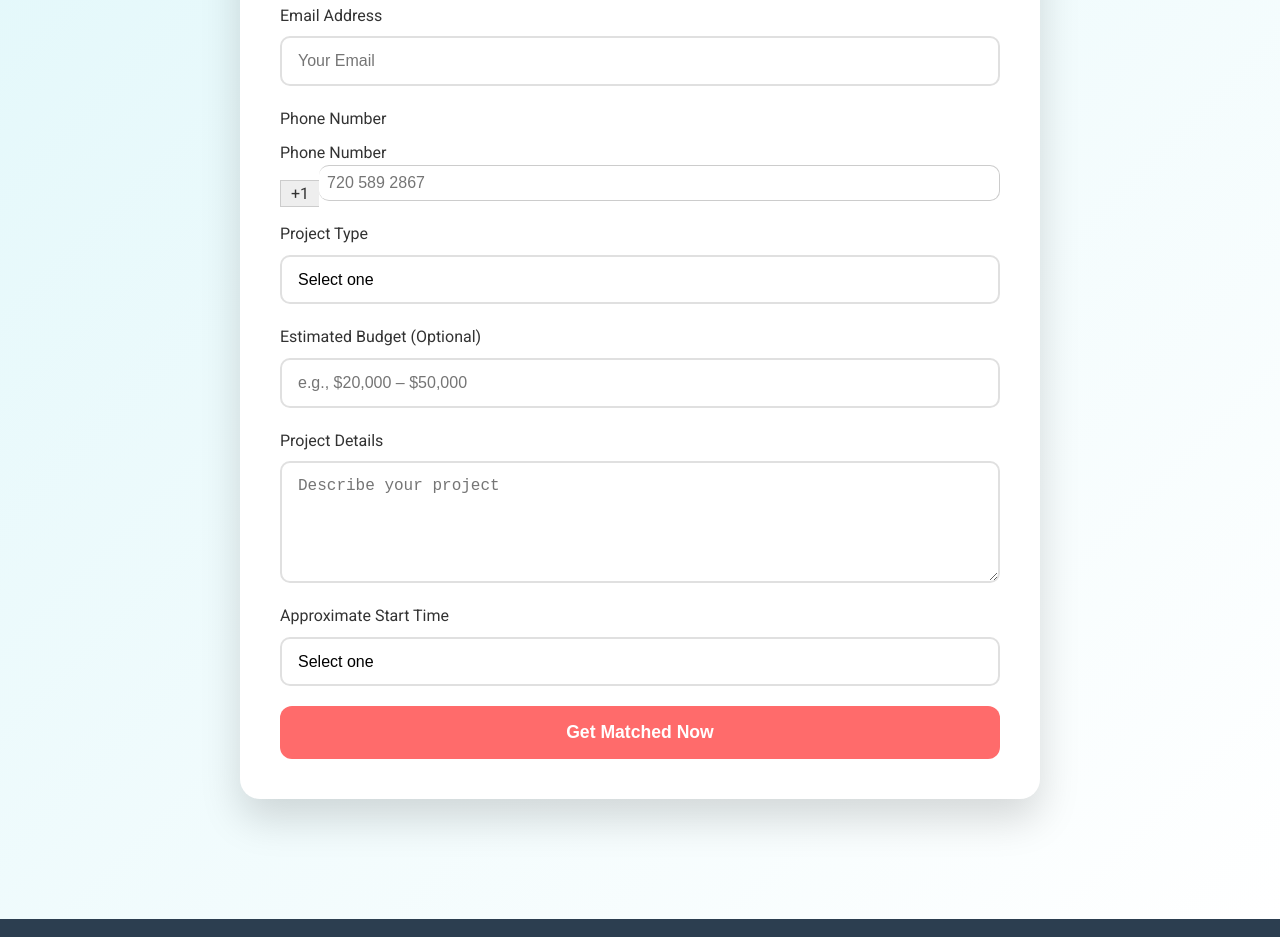
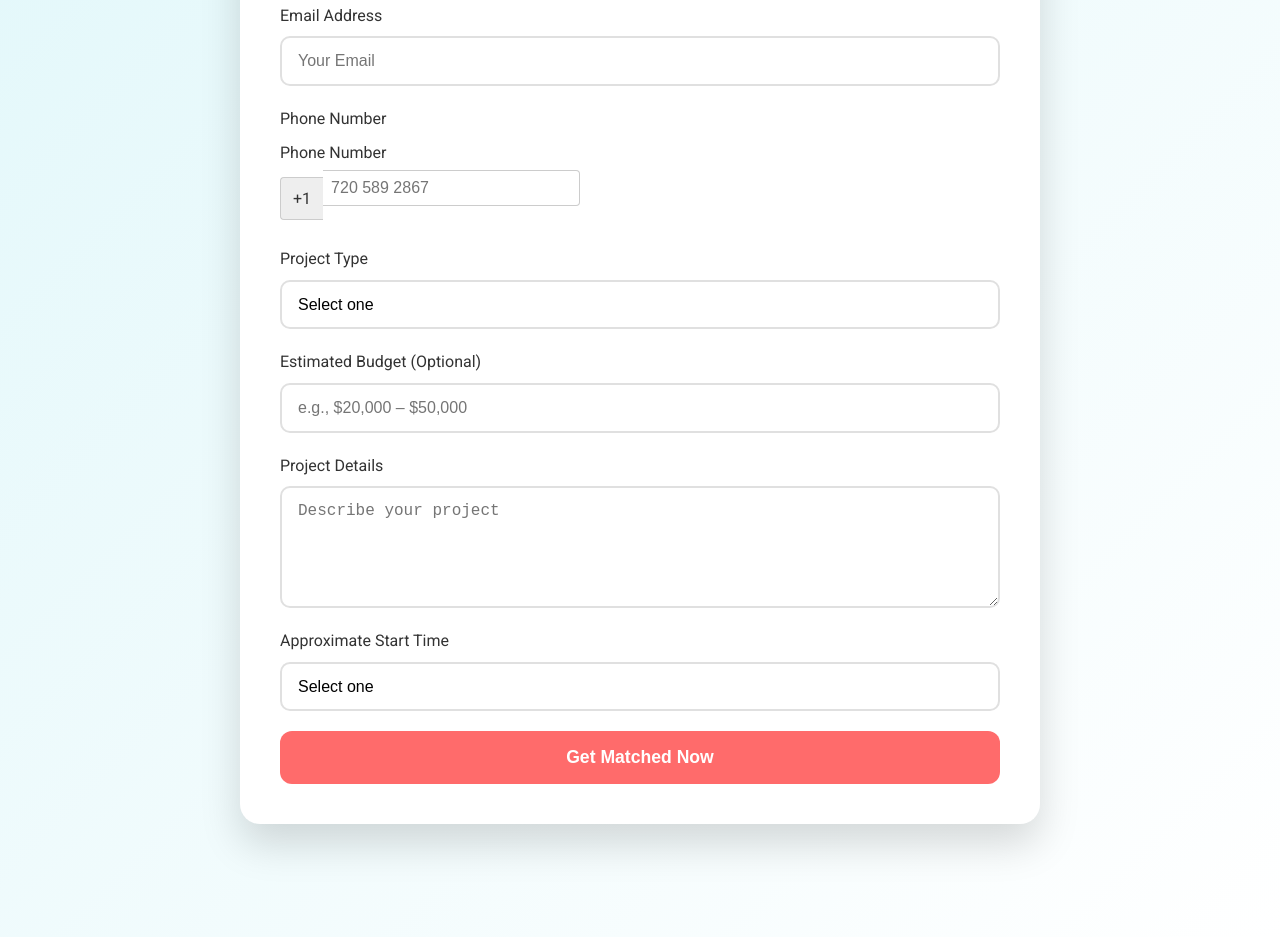
Before and after one commit to argcheeneh/homeprojectconnect, a plain HTML site: page index.html in a window 1280 px wide. Shown: the part 897-1834 px from the top of the page. Drawn offline with Linux system fonts and the light colour scheme.

Commit message:
Update index.html

```diff
--- a/index.html
+++ b/index.html
@@ -37,10 +37,10 @@
 
             <!-- Phone -->
             <label for="phone">Phone Number</label>
-            <div class="form-group">
-  <label for="phone">Phone Number</label>
-  <div style="display:flex; align-items:center;">
-    <span style="padding:0 10px; background:#eee; border:1px solid #ccc; border-right:none;">+1</span>
+    <div class="form-group" style="margin-bottom:20px;">
+  <label for="phone" style="display:block; margin-bottom:5px;">Phone Number</label>
+  <div style="display:flex; align-items:center; max-width:300px;">
+    <span style="padding:8px 12px; background:#eee; border:1px solid #ccc; border-right:none; border-radius:4px 0 0 4px;">+1</span>
     <input
       type="tel"
       name="Phone"
@@ -48,7 +48,7 @@
       placeholder="720 589 2867"
       pattern="\d{10}"
       required
-      style="flex:1; border:1px solid #ccc; border-left:none; padding:8px;"
+      style="flex:1; border:1px solid #ccc; border-left:none; border-radius:0 4px 4px 0; padding:8px;"
     >
   </div>
 </div>
```
